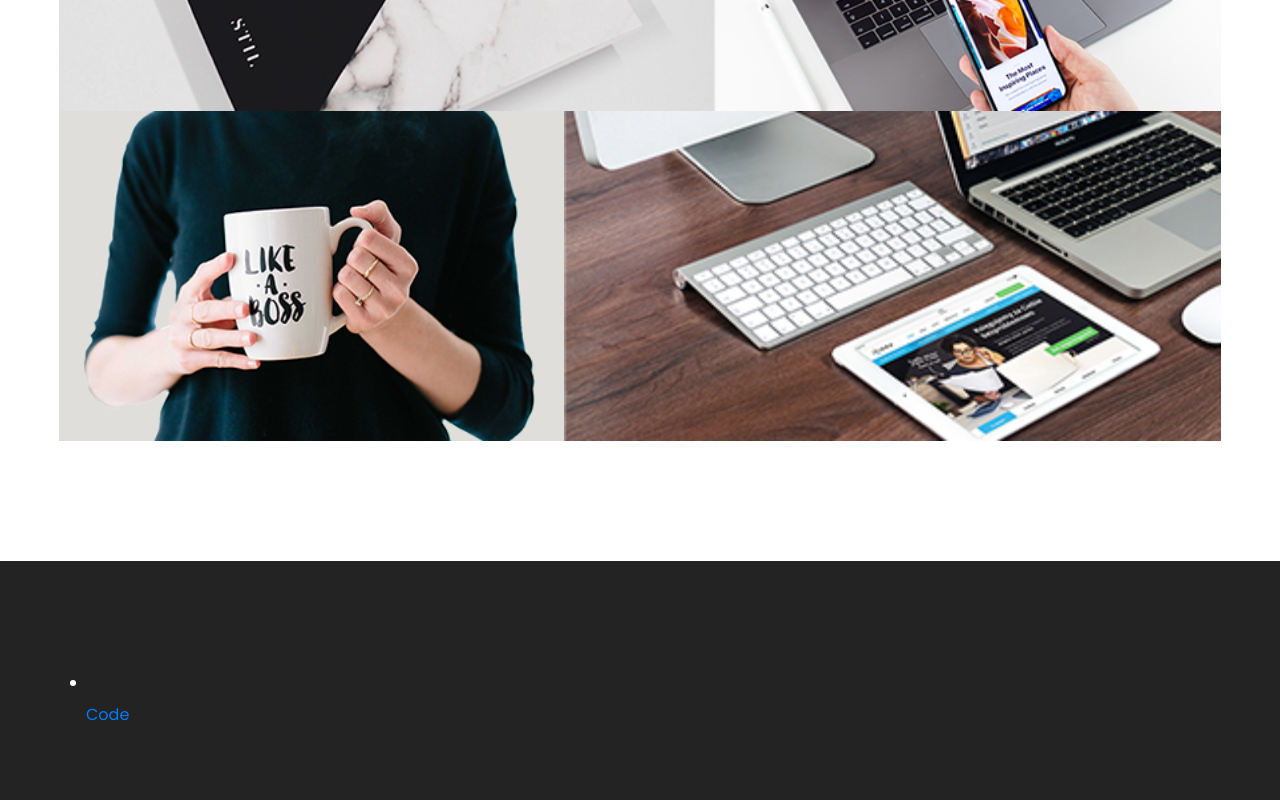
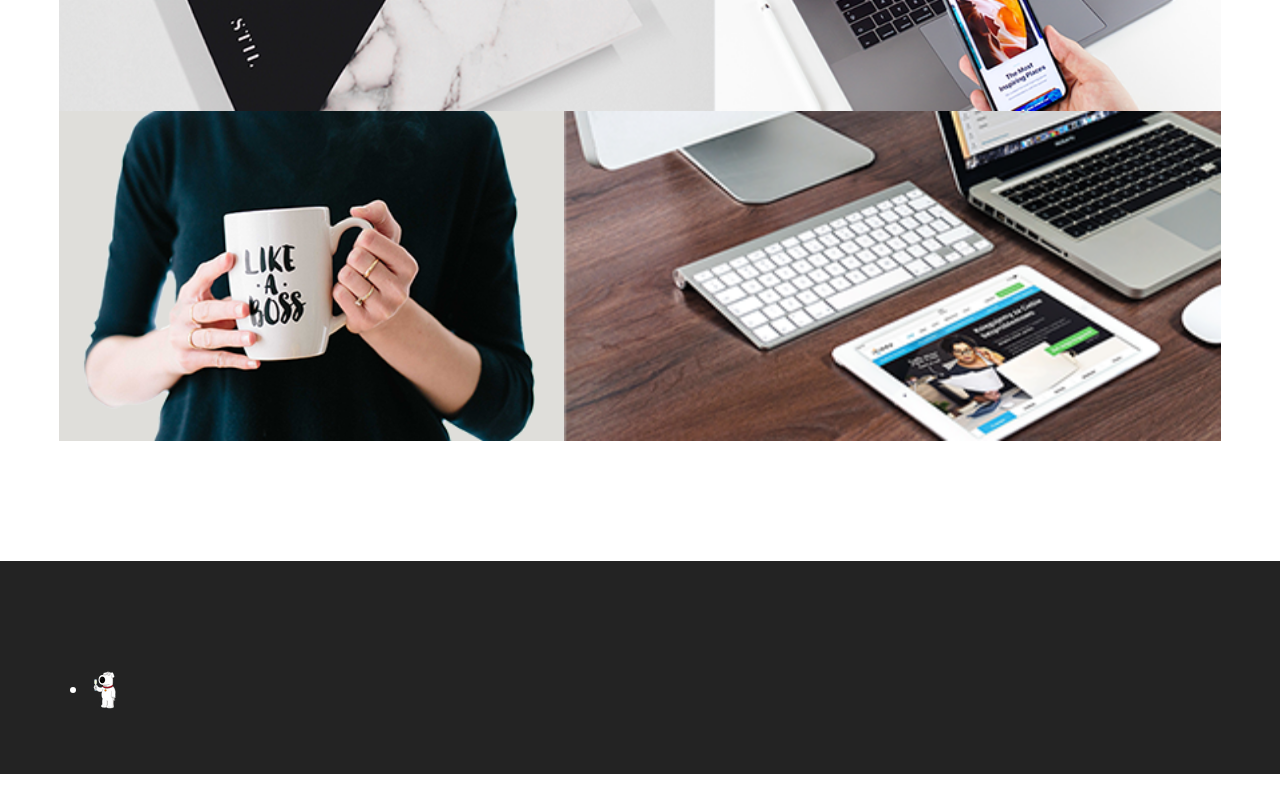
Before and after one commit to M4Knight1/m4knight1, a plain HTML site: page index.html in a window 1280 px wide. Shown: the part 1714-2514 px from the top of the page. After the commit the page ends 2488 px from the top, so only its background shows below. Drawn offline with nearby package versions, Linux system fonts and the light colour scheme.

Commit message:
Update index.html

```diff
--- a/index.html
+++ b/index.html
@@ -260,7 +260,9 @@
           <div class="info_contact">
             <div class="box b-1">
               <li class="nav-item">
-                <a class="nav-link" src="grif.png" href="about.html"> Code </a>
+                <a href="https://www.youtube.com/watch?v=WIRK_pGdIdA">
+                  <img src="grif.png" alt="Image Description">
+                </a>
               </li>
             </div>
           </div>
```
